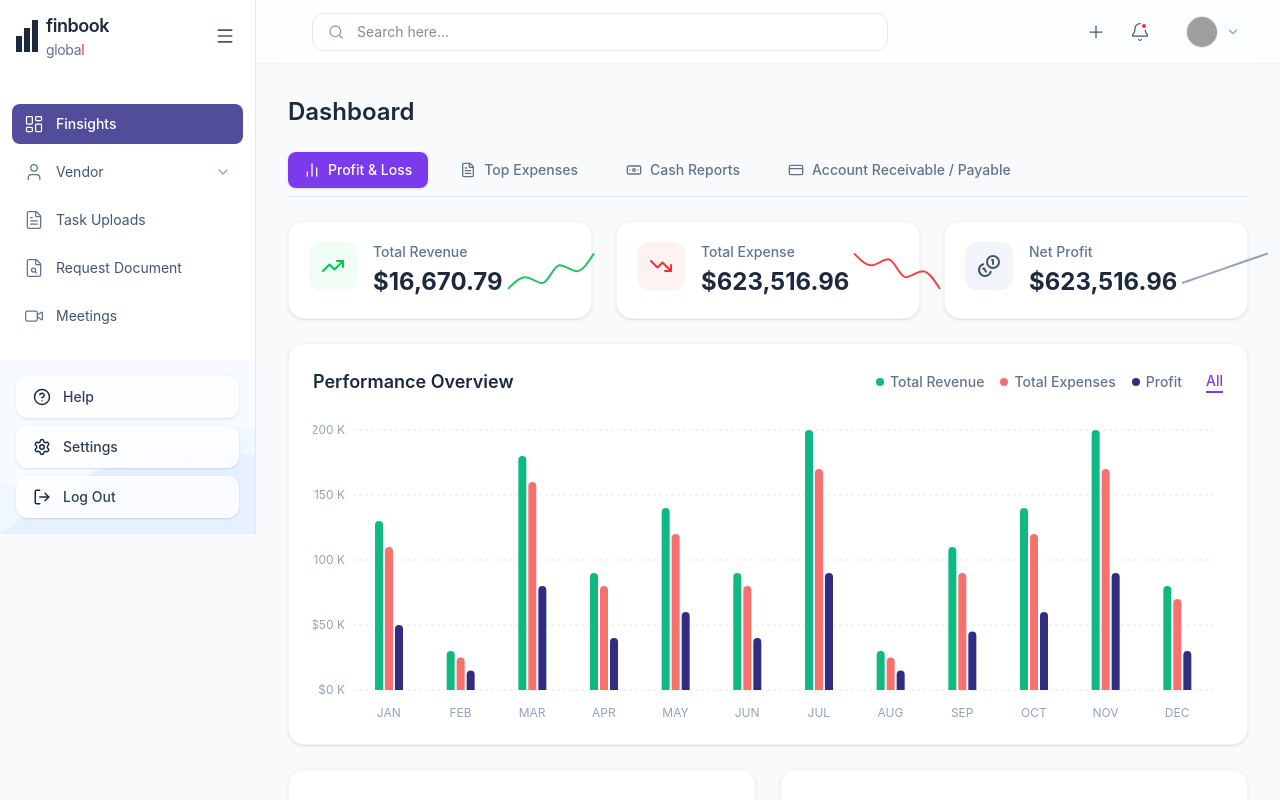
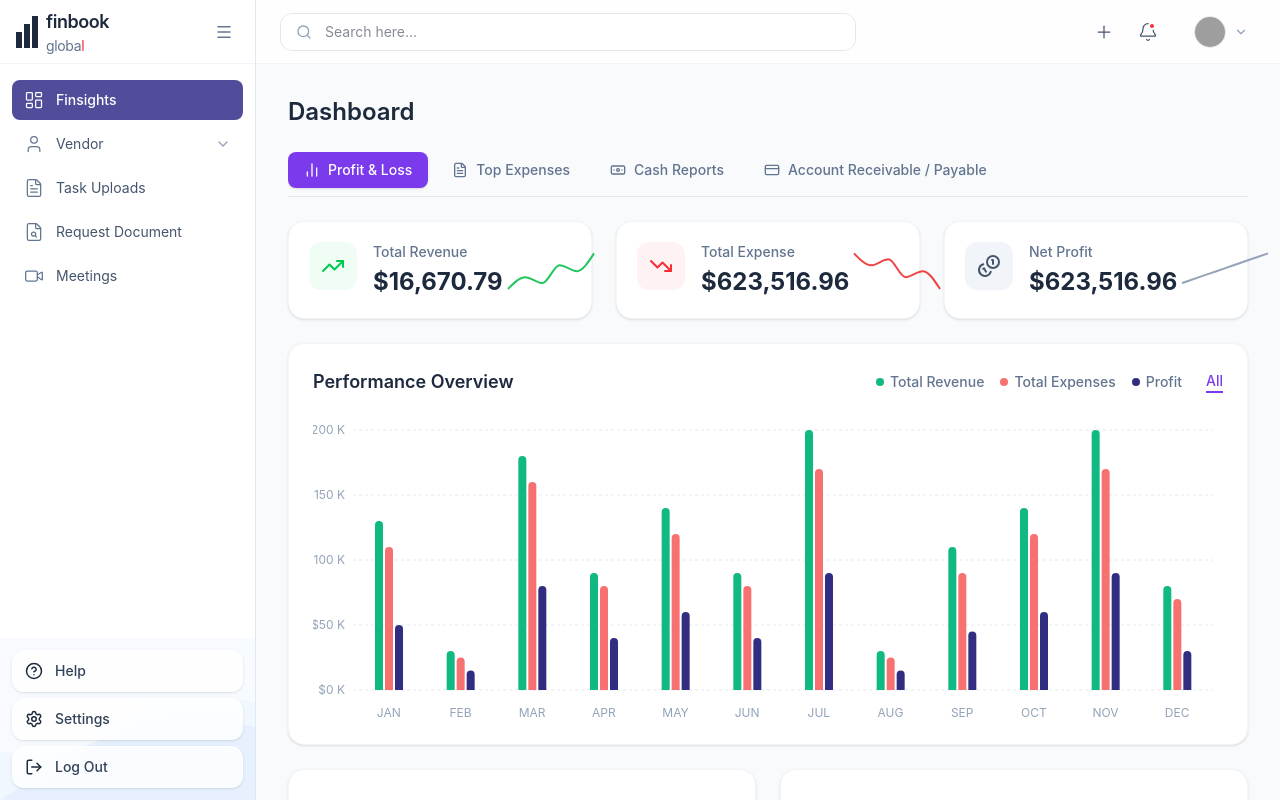
Before and after one commit to abhinavsd07-cyber/finbook, a React (Vite) app: page /dashboard in a window 1280 px wide. Built offline with nearby package versions, Linux system fonts and the light colour scheme; grey boxes are pictures that could not be loaded.

Commit message:
finBoookGlobal completed

```diff
--- a/src/components/layout/DashboardLayout.jsx
+++ b/src/components/layout/DashboardLayout.jsx
@@ -9,25 +9,31 @@ export function DashboardLayout({ children }) {
   return (
     <div className="flex h-screen bg-slate-50 overflow-hidden font-sans">
 
-      {/* Mobile Sidebar Overlay */}
+      {/* Mobile Sidebar Backdrop Overlay */}
       {mobileMenuOpen && (
         <div
-          className="fixed inset-0 bg-slate-900/50 z-30 lg:hidden backdrop-blur-sm transition-opacity"
+          className="fixed inset-0 bg-slate-900/60 z-30 lg:hidden backdrop-blur-sm"
           onClick={() => setMobileMenuOpen(false)}
         />
       )}
 
-      {/* Sidebar - Mobile Responsive Wrapper */}
+      {/* Sidebar */}
       <div className={`
-        fixed inset-y-0 left-0 z-40 transform transition-transform duration-300 ease-in-out lg:relative lg:translate-x-0
+        fixed inset-y-0 left-0 z-40 transform transition-transform duration-300 ease-in-out
+        lg:relative lg:translate-x-0 lg:z-auto
         ${mobileMenuOpen ? 'translate-x-0' : '-translate-x-full'}
       `}>
-        <Sidebar collapsed={collapsed} setCollapsed={setCollapsed} />
+        <Sidebar
+          collapsed={collapsed}
+          setCollapsed={setCollapsed}
+          onClose={() => setMobileMenuOpen(false)}
+        />
       </div>
 
+      {/* Main content area */}
       <div className="flex-1 flex flex-col min-w-0 overflow-hidden">
-        <Header setMobileMenuOpen={setMobileMenuOpen} />
-        <main className="flex-1 overflow-y-auto p-4 md:p-6 lg:p-8 scroll-smooth will-change-scroll">
+        <Header setMobileMenuOpen={setMobileMenuOpen} mobileMenuOpen={mobileMenuOpen} />
+        <main className="flex-1 overflow-y-auto p-4 sm:p-5 md:p-6 lg:p-8 scroll-smooth">
           <div className="mx-auto max-w-7xl animate-in fade-in slide-in-from-bottom-4 duration-500">
             {children}
           </div>
--- a/src/components/layout/Header.jsx
+++ b/src/components/layout/Header.jsx
@@ -1,17 +1,26 @@
-import { Bell, Plus, Search, ChevronDown, LogOut } from 'lucide-react';
+import { Bell, Plus, Search, ChevronDown, LogOut, Menu } from 'lucide-react';
 import { cn } from '../../lib/utils';
 import { useState } from 'react';
 import { useNavigate } from 'react-router-dom';
 
-export function Header({ setMobileMenuOpen }) {
+export function Header({ setMobileMenuOpen, mobileMenuOpen }) {
   const [profileOpen, setProfileOpen] = useState(false);
   const navigate = useNavigate();
 
   return (
-    <header className="h-16 bg-white/50 backdrop-blur-md flex items-center px-4 md:px-8 justify-between sticky top-0 z-30 flex-shrink-0 border-b border-slate-100">
+    <header className="h-16 bg-white/80 backdrop-blur-md flex items-center px-3 sm:px-4 md:px-6 justify-between sticky top-0 z-30 flex-shrink-0 border-b border-slate-100">
 
-      {/* Search Bar - Center/Left aligned as per image */}
-      <div className="flex-1 max-w-2xl px-2 lg:px-6 hidden md:flex">
+      {/* Mobile hamburger */}
+      <button
+        onClick={() => setMobileMenuOpen(prev => !prev)}
+        className="p-2 text-slate-600 hover:bg-slate-100 rounded-lg transition-colors lg:hidden mr-2"
+        aria-label="Open sidebar"
+      >
+        <Menu size={20} />
+      </button>
+
+      {/* Search Bar */}
+      <div className="flex-1 max-w-2xl hidden sm:flex">
         <div className="relative w-full max-w-xl">
           <Search size={16} className="absolute left-4 top-1/2 -translate-y-1/2 text-slate-400" />
           <input
--- a/src/components/layout/Sidebar.jsx
+++ b/src/components/layout/Sidebar.jsx
@@ -1,4 +1,4 @@
-import { LayoutDashboard, User, FileText, Video, FileSearch, HelpCircle, LogOut, Settings, Menu, ChevronDown } from 'lucide-react';
+import { LayoutDashboard, User, FileText, Video, FileSearch, HelpCircle, LogOut, Settings, Menu, ChevronDown, X } from 'lucide-react';
 import { cn } from '../../lib/utils';
 import { useState } from 'react';
 
@@ -10,53 +10,60 @@ const navItems = [
   { name: 'Meetings', icon: Video, href: '#' },
 ];
 
-export function Sidebar({ collapsed, setCollapsed }) {
+export function Sidebar({ collapsed, setCollapsed, onClose }) {
   const [activeItem, setActiveItem] = useState('Finsights');
 
   return (
     <aside
       className={cn(
-        "fixed lg:static inset-y-0 left-0 z-40 bg-white border-r border-slate-200 transition-all duration-300 ease-in-out flex flex-col items-stretch",
-        collapsed ? "w-20 translate-x-0" : "w-64 translate-x-0"
+        "h-full flex flex-col bg-white border-r border-slate-200 transition-all duration-300 ease-in-out",
+        collapsed ? "w-20" : "w-64"
       )}
     >
-      <div className="flex h-16 items-center flex-shrink-0 px-4 justify-between pt-4 pb-2">
-        <div className="flex items-center gap-2 overflow-hidden">
-          {!collapsed && (
-            <div className="flex items-center">
-              {/* Logo graphic approximation */}
-              <div className="flex items-end gap-0.5 mr-2">
+      {/* Logo + Controls */}
+      <div className="flex h-16 items-center flex-shrink-0 px-4 justify-between border-b border-slate-100">
+        <div className="flex items-center gap-2 overflow-hidden min-w-0">
+          <div className={cn("flex items-end gap-0.5 shrink-0", collapsed && "mx-auto")}>
             <div className="w-1.5 h-4 bg-slate-800"></div>
             <div className="w-1.5 h-6 bg-slate-800"></div>
             <div className="w-1.5 h-8 bg-slate-800"></div>
           </div>
-              <div className="flex flex-col leading-tight">
+          {!collapsed && (
+            <div className="flex flex-col leading-tight min-w-0">
               <span className="font-sans font-semibold text-lg text-slate-800 tracking-tight">finbook</span>
               <span className="font-sans text-sm text-slate-500 tracking-tight">globa<span className="text-red-500">l</span></span>
             </div>
-            </div>
-          )}
-          {collapsed && (
-            <div className="flex items-end gap-0.5 mx-auto">
-              <div className="w-1.5 h-4 bg-slate-800"></div>
-              <div className="w-1.5 h-6 bg-slate-800"></div>
-              <div className="w-1.5 h-8 bg-slate-800"></div>
-            </div>
           )}
         </div>
+
+        {/* Desktop collapse toggle */}
         <button
           onClick={() => setCollapsed(!collapsed)}
-          className="p-1 text-slate-600 hover:bg-slate-100 rounded transition-colors hidden lg:block"
+          className="p-1.5 text-slate-500 hover:bg-slate-100 rounded-lg transition-colors hidden lg:block shrink-0"
+          title={collapsed ? "Expand sidebar" : "Collapse sidebar"}
         >
-          <Menu size={20} />
+          <Menu size={18} />
+        </button>
+
+        {/* Mobile close button */}
+        <button
+          onClick={onClose}
+          className="p-1.5 text-slate-500 hover:bg-slate-100 rounded-lg transition-colors lg:hidden shrink-0"
+          aria-label="Close sidebar"
+        >
+          <X size={18} />
         </button>
       </div>
 
-      <nav className="flex-1 overflow-y-auto py-6 px-3 space-y-2 scrollbar-hide mt-4">
+      {/* Navigation */}
+      <nav className="flex-1 overflow-y-auto py-4 px-3 space-y-1">
         {navItems.map((item) => (
           <button
             key={item.name}
-            onClick={() => setActiveItem(item.name)}
+            onClick={() => {
+              setActiveItem(item.name);
+              if (onClose) onClose();
+            }}
             className={cn(
               "w-full flex items-center gap-3 px-3 py-2.5 rounded-lg transition-all duration-200 group relative",
               activeItem === item.name
@@ -77,14 +84,14 @@ export function Sidebar({ collapsed, setCollapsed }) {
               <span className="flex-1 text-left whitespace-nowrap text-sm">{item.name}</span>
             )}
             {!collapsed && item.hasDropdown && (
-              <ChevronDown size={16} className="text-slate-400" />
+              <ChevronDown size={16} className={cn(activeItem === item.name ? "text-white/70" : "text-slate-400")} />
             )}
           </button>
         ))}
       </nav>
 
-      <div className="relative mt-auto overflow-hidden">
-        {/* Abstract blue shapes at bottom */}
+      {/* Bottom Actions */}
+      <div className="relative overflow-hidden shrink-0">
         <div className="absolute inset-0 z-0 bg-blue-50/50">
           <svg className="absolute bottom-0 left-0 w-full text-blue-100/50" viewBox="0 0 100 100" preserveAspectRatio="none" style={{ height: '150%' }}>
             <path d="M0,100 C30,80 50,60 100,70 L100,100 Z" fill="currentColor" />
@@ -92,35 +99,33 @@ export function Sidebar({ collapsed, setCollapsed }) {
           </svg>
         </div>
 
-        <div className="relative z-10 p-4 space-y-2">
-          <button className={cn(
-            "w-full flex items-center gap-3 px-4 py-2.5 rounded-xl bg-white/80 backdrop-blur-sm shadow-sm text-slate-700 hover:bg-white transition-colors border border-white/40",
+        <div className="relative z-10 p-3 space-y-1.5">
+          {[
+            { Icon: HelpCircle, label: 'Help' },
+            { Icon: Settings, label: 'Settings' },
+          ].map(({ Icon, label }) => (
+            <button key={label} className={cn(
+              "w-full flex items-center gap-3 px-3 py-2.5 rounded-xl bg-white/80 backdrop-blur-sm shadow-sm text-slate-700 hover:bg-white transition-colors border border-white/40 text-sm font-medium",
               collapsed && "justify-center px-0"
             )}>
-            <HelpCircle size={18} className="text-slate-800" />
-            {!collapsed && <span className="text-sm font-medium">Help</span>}
+              <Icon size={18} className="text-slate-800 shrink-0" />
+              {!collapsed && <span>{label}</span>}
             </button>
-
-          <button className={cn(
-            "w-full flex items-center gap-3 px-4 py-2.5 rounded-xl bg-white/80 backdrop-blur-sm shadow-sm text-slate-700 hover:bg-white transition-colors border border-white/40",
-            collapsed && "justify-center px-0"
-          )}>
-            <Settings size={18} className="text-slate-800" />
-            {!collapsed && <span className="text-sm font-medium">Settings</span>}
-          </button>
+          ))}
 
           <button
             onClick={() => {
-              if(window.confirm('Are you sure you want to log out?')) {
+              if (window.confirm('Are you sure you want to log out?')) {
                 window.location.href = "/";
               }
             }}
             className={cn(
-            "w-full flex items-center gap-3 px-4 py-2.5 rounded-xl bg-white/80 backdrop-blur-sm shadow-sm text-slate-700 hover:bg-white transition-colors border border-white/40",
+              "w-full flex items-center gap-3 px-3 py-2.5 rounded-xl bg-white/80 backdrop-blur-sm shadow-sm text-slate-700 hover:bg-white transition-colors border border-white/40 text-sm font-medium",
               collapsed && "justify-center px-0"
-          )}>
-            <LogOut size={18} className="text-slate-800" />
-            {!collapsed && <span className="text-sm font-medium">Log Out</span>}
+            )}
+          >
+            <LogOut size={18} className="text-slate-800 shrink-0" />
+            {!collapsed && <span>Log Out</span>}
           </button>
         </div>
       </div>
--- a/src/index.css
+++ b/src/index.css
@@ -53,6 +53,15 @@
   .interactive-card:hover {
     @apply shadow-lg -translate-y-1 border-primary-100;
   }
+
+  /* Hide scrollbar but keep scroll functionality */
+  .scrollbar-hide {
+    -ms-overflow-style: none;
+    scrollbar-width: none;
+  }
+  .scrollbar-hide::-webkit-scrollbar {
+    display: none;
+  }
 }
 
 @keyframes slideUp {
--- a/src/pages/Dashboard.jsx
+++ b/src/pages/Dashboard.jsx
@@ -103,61 +103,36 @@ export function Dashboard() {
   ];
 
   return (
-    <div className="flex flex-col gap-6 animate-in fade-in duration-500">
+    <div className="flex flex-col gap-4 sm:gap-6 animate-in fade-in duration-500">
       <div className="flex items-center justify-between">
-        <h2 className="text-2xl font-semibold text-slate-800">Dashboard</h2>
+        <h2 className="text-xl sm:text-2xl font-semibold text-slate-800">Dashboard</h2>
       </div>
 
-      {/* Tabs */}
-      <div className="flex flex-wrap gap-2 lg:gap-4 border-b border-slate-200 pb-2">
+      {/* Tabs - horizontally scrollable on mobile */}
+      <div className="flex overflow-x-auto scrollbar-hide gap-1 sm:gap-2 border-b border-slate-200 pb-2 -mx-4 px-4 sm:mx-0 sm:px-0">
+        {[
+          { tab: 'Profit & Loss', Icon: BarChart2 },
+          { tab: 'Top Expenses', Icon: FileText },
+          { tab: 'Cash Reports', Icon: Banknote },
+          { tab: 'Account Receivable / Payable', Icon: CreditCard },
+        ].map(({ tab, Icon }) => (
           <button
-          onClick={() => setActiveTab('Profit & Loss')}
-          className={`flex items-center gap-2 px-4 py-2 rounded-lg font-medium transition-colors ${
-            activeTab === 'Profit & Loss'
+            key={tab}
+            onClick={() => setActiveTab(tab)}
+            className={`flex items-center gap-2 px-3 sm:px-4 py-2 rounded-lg font-medium transition-colors whitespace-nowrap shrink-0 ${
+              activeTab === tab
                 ? 'bg-[#7c3aed] text-white shadow-sm'
                 : 'text-slate-500 hover:bg-slate-100'
             }`}
           >
-          <BarChart2 className="w-4 h-4" />
-          <span className="text-sm">Profit & Loss</span>
+            <Icon className="w-4 h-4" />
+            <span className="text-xs sm:text-sm">{tab}</span>
           </button>
-        <button
-          onClick={() => setActiveTab('Top Expenses')}
-          className={`flex items-center gap-2 px-4 py-2 rounded-lg font-medium transition-colors ${
-            activeTab === 'Top Expenses'
-              ? 'bg-[#7c3aed] text-white shadow-sm'
-              : 'text-slate-500 hover:bg-slate-100'
-          }`}
-        >
-          <FileText className="w-4 h-4" />
-          <span className="text-sm">Top Expenses</span>
-        </button>
-        <button
-          onClick={() => setActiveTab('Cash Reports')}
-          className={`flex items-center gap-2 px-4 py-2 rounded-lg font-medium transition-colors ${
-            activeTab === 'Cash Reports'
-              ? 'bg-[#7c3aed] text-white shadow-sm'
-              : 'text-slate-500 hover:bg-slate-100'
-          }`}
-        >
-          <Banknote className="w-4 h-4" />
-          <span className="text-sm">Cash Reports</span>
-        </button>
-        <button
-          onClick={() => setActiveTab('Account Receivable / Payable')}
-          className={`flex items-center gap-2 px-4 py-2 rounded-lg font-medium transition-colors ${
-            activeTab === 'Account Receivable / Payable'
-              ? 'bg-[#7c3aed] text-white shadow-sm'
-              : 'text-slate-500 hover:bg-slate-100'
-          }`}
-        >
-          <CreditCard className="w-4 h-4" />
-          <span className="text-sm">Account Receivable / Payable</span>
-        </button>
+        ))}
       </div>
 
-      {/* Top Value Cards (Shared between tabs as per the design logic or duplicate mockups) */}
-      <div className="grid grid-cols-1 md:grid-cols-3 gap-6">
+      {/* Top Value Cards */}
+      <div className="grid grid-cols-1 sm:grid-cols-3 gap-3 sm:gap-4 lg:gap-6">
         <div className="bg-white p-5 rounded-2xl shadow-sm border border-slate-100 flex items-center justify-between">
           <div className="flex items-start gap-4">
             <div className="w-12 h-12 rounded-xl bg-green-50 flex items-center justify-center text-green-500 shrink-0">
@@ -238,7 +213,7 @@ export function Dashboard() {
                 <span className="text-[#7c3aed] ml-2 cursor-pointer hover:underline border-b-2 border-[#7c3aed]">All</span>
               </div>
             </div>
-            <div className="h-[300px] w-full">
+            <div className="h-[220px] sm:h-[280px] lg:h-[300px] w-full">
               <ResponsiveContainer width="100%" height="100%">
                 <BarChart data={performanceData} margin={{ top: 10, right: 10, left: -20, bottom: 0 }} barGap={2} barSize={8}>
                   <CartesianGrid strokeDasharray="3 3" vertical={false} stroke="#e2e8f0" />
@@ -254,7 +229,7 @@ export function Dashboard() {
           </div>
 
           {/* Bottom Grid: Top Expenses & Top Revenue */}
-          <div className="grid grid-cols-1 lg:grid-cols-2 gap-6">
+          <div className="grid grid-cols-1 md:grid-cols-2 gap-4 sm:gap-6">
 
             {/* Top Expenses (Gauge) */}
             <div className="bg-white p-6 rounded-2xl shadow-sm border border-slate-100 flex flex-col h-full">
@@ -344,7 +319,7 @@ export function Dashboard() {
           </div>
 
           {/* Bottom Row: Summary & Expenses */}
-          <div className="grid grid-cols-1 lg:grid-cols-3 gap-6">
+          <div className="grid grid-cols-1 lg:grid-cols-3 gap-4 sm:gap-6">
 
             {/* Summary Line Chart */}
             <div className="lg:col-span-2 bg-white p-6 rounded-2xl shadow-sm border border-slate-100 flex flex-col h-full">
@@ -480,7 +455,7 @@ export function Dashboard() {
                 <BarChart
                   data={horizontalExpensesData}
                   layout="vertical"
-                  margin={{ top: 20, right: 30, left: 100, bottom: 5 }}
+                  margin={{ top: 20, right: 20, left: 0, bottom: 5 }}
                   barSize={12}
                 >
                   <CartesianGrid strokeDasharray="3 3" horizontal={false} stroke="#e2e8f0" />
@@ -499,7 +474,8 @@ export function Dashboard() {
                     type="category"
                     axisLine={false}
                     tickLine={false}
-                    tick={{ fill: '#475569', fontSize: 13, fontWeight: 500 }}
+                    tick={{ fill: '#475569', fontSize: 12, fontWeight: 500 }}
+                    width={110}
                   />
                   <Tooltip cursor={{ fill: '#f8fafc' }} content={<HorizontalBarTooltip />} />
                   <Bar dataKey="value" fill="#58508d" radius={[0, 4, 4, 0]} />
@@ -516,7 +492,7 @@ export function Dashboard() {
                 <BarChart
                   data={horizontalRevenueData}
                   layout="vertical"
-                  margin={{ top: 20, right: 30, left: 220, bottom: 5 }}
+                  margin={{ top: 20, right: 20, left: 0, bottom: 5 }}
                   barSize={12}
                 >
                   <CartesianGrid strokeDasharray="3 3" horizontal={false} stroke="#e2e8f0" />
@@ -535,8 +511,8 @@ export function Dashboard() {
                     type="category"
                     axisLine={false}
                     tickLine={false}
-                    tick={{ fill: '#475569', fontSize: 13, fontWeight: 500 }}
-                    width={210}
+                    tick={{ fill: '#475569', fontSize: 11, fontWeight: 500 }}
+                    width={175}
                   />
                   <Tooltip cursor={{ fill: '#f8fafc' }} content={<HorizontalBarTooltip />} />
                   <Bar dataKey="value" fill="#6a82af" radius={[0, 4, 4, 0]} />
```
Lines whose indentation alone changed are shown as unchanged.
